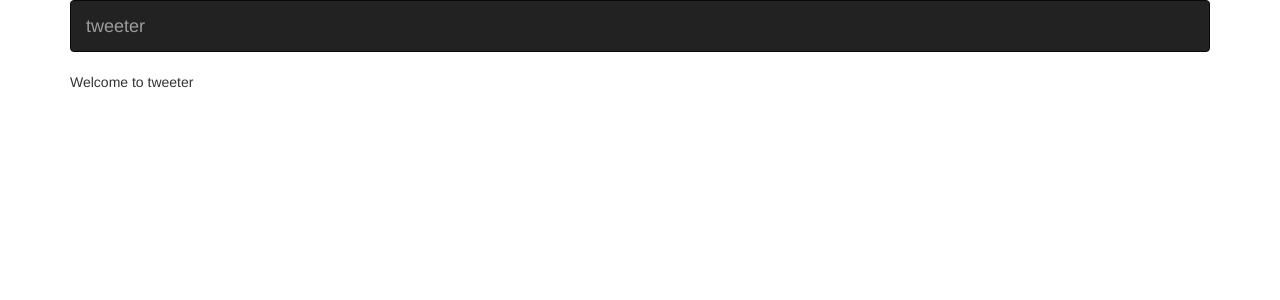
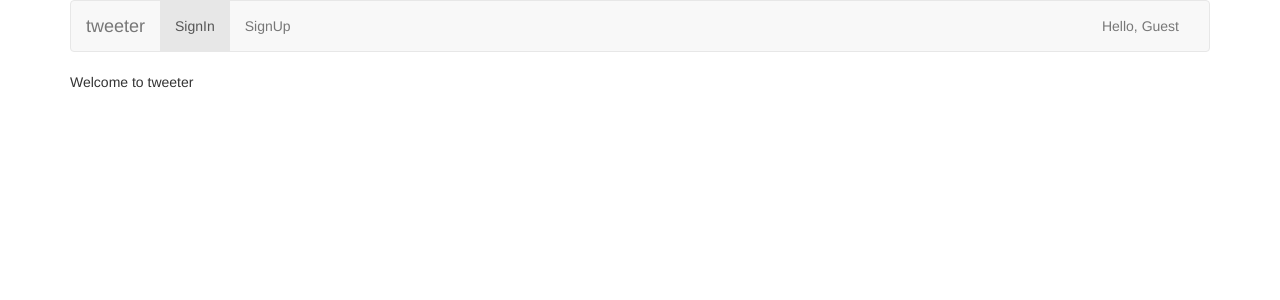
Before and after one commit to PeterJohnsen/tweeter, a Flask app: page / in a window 1280 px wide. Shown: the top 300 px of the page. Run offline with Flask 2, Linux system fonts and the light colour scheme; some libraries are stand-ins or nearby versions.

Commit message:
Cleaned up the homepage a bit

```diff
--- a/templates/base.html
+++ b/templates/base.html
@@ -12,12 +12,38 @@
     </head>
     <body>
         <div class="container">
-               <div class="navbar navbar-inverse">
-                   <a class="navbar-brand" href="/">tweeter</a>
-               </div>
+            <nav class="navbar navbar-default">
+                <div class="container-fluid">
 
-               {% block content %}
-               {% endblock %}
+                    <!-- Brand and toggle get grouped for better mobile display -->
+                    <div class="navbar-header">
+                        <button type="button" class="navbar-toggle collapsed" data-toggle="collapse" data-target="#bs-example-navbar-collapse-1" aria-expanded="false">
+                        <span class="sr-only">Toggle navigation</span>
+                        <span class="icon-bar"></span>
+                        <span class="icon-bar"></span>
+                        <span class="icon-bar"></span>
+                        </button>
+                        <a class="navbar-brand" href="/">tweeter</a>
+                    </div>
+
+                    <!-- Collect the nav links, forms, and other content for toggling -->
+                    <div class="collapse navbar-collapse" id="bs-example-navbar-collapse-1">
+                        <ul class="nav navbar-nav">
+                            <li class="active"><a href="/signin">SignIn <span class="sr-only">(current)</span></a></li>
+                            <li><a href="/signup">SignUp</a></li>
+                        </ul>
+
+                        <ul class="nav navbar-nav navbar-right">
+                            <li><p class="navbar-text">Hello, Guest</p></li>
+                        </ul>
+                    </div>
+                    <!-- /.navbar-collapse -->
+
+                </div>
+            </nav>
+
+            {% block content %}
+            {% endblock %}
 
         </div>
     </body>
--- a/templates/index.html
+++ b/templates/index.html
@@ -1,7 +1,7 @@
 {% extends 'base.html' %}
 
 {% block title %}
-    Welcome to {{ super }}
+    Welcome to {{ super() }}
 {% endblock %}
 
 {% block content %}
```
